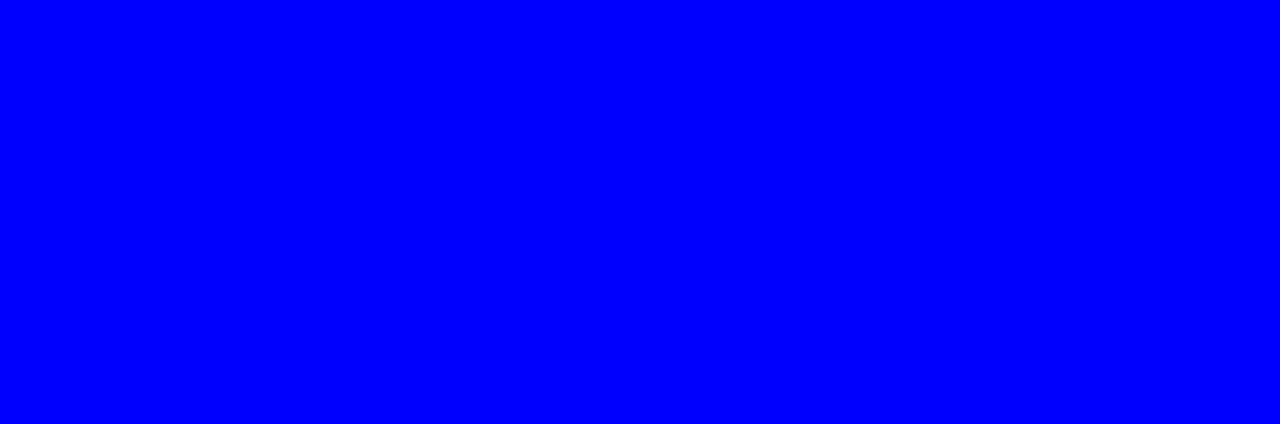
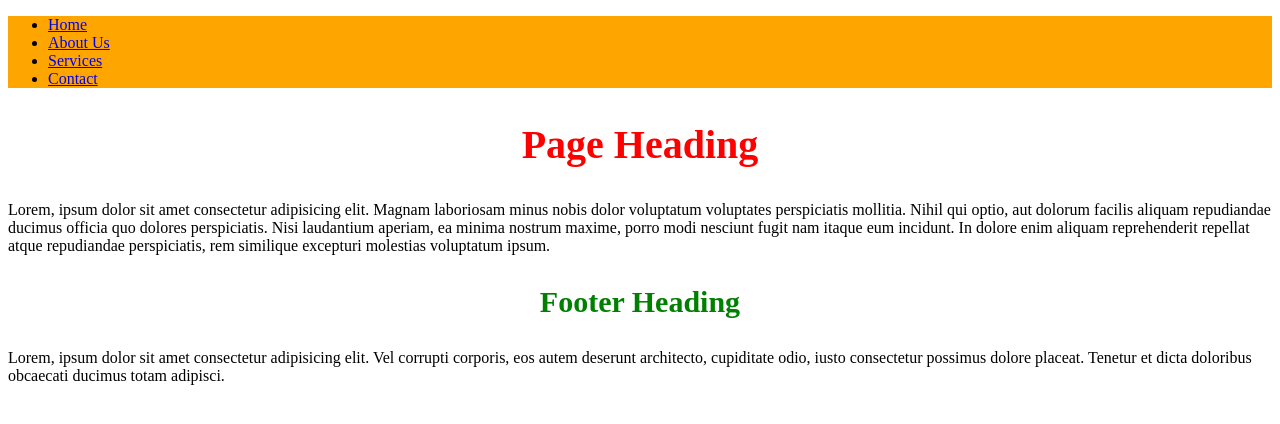
Before and after one commit to startek591/sass-tutorial, a website: page index.html in a window 1280 px wide. Drawn offline with Linux system fonts and the light colour scheme.

Commit message:
Creating scss variables, local, and global scope and using local scope

```diff
--- a/index.html
+++ b/index.html
@@ -6,5 +6,38 @@
     <link rel="stylesheet" href="css/main.css" />
     <title>Document</title>
   </head>
-  <body></body>
+  <body>
+    <nav class="nav">
+      <ul>
+        <li><a href="#">Home</a></li>
+        <li><a href="#">About Us</a></li>
+        <li><a href="#">Services</a></li>
+        <li><a href="#">Contact</a></li>
+      </ul>
+    </nav>
+
+    <section class="banner">
+      <h1>Page Heading</h1>
+      <p>
+        Lorem, ipsum dolor sit amet consectetur adipisicing elit. Magnam
+        laboriosam minus nobis dolor voluptatum voluptates perspiciatis
+        mollitia. Nihil qui optio, aut dolorum facilis aliquam repudiandae
+        ducimus officia quo dolores perspiciatis. Nisi laudantium aperiam, ea
+        minima nostrum maxime, porro modi nesciunt fugit nam itaque eum
+        incidunt. In dolore enim aliquam reprehenderit repellat atque
+        repudiandae perspiciatis, rem similique excepturi molestias voluptatum
+        ipsum.
+      </p>
+    </section>
+
+    <footer class="footer">
+      <h3>Footer Heading</h3>
+      <p>
+        Lorem, ipsum dolor sit amet consectetur adipisicing elit. Vel corrupti
+        corporis, eos autem deserunt architecto, cupiditate odio, iusto
+        consectetur possimus dolore placeat. Tenetur et dicta doloribus
+        obcaecati ducimus totam adipisci.
+      </p>
+    </footer>
+  </body>
 </html>
--- a/scss/main.scss
+++ b/scss/main.scss
@@ -1,3 +1,27 @@
-body {
-  background-color: blue;
+// Create variables
+// Global scope
+$color-primary: orange;
+$color-secondary: green;
+$color-tertiary: royalblue;
+
+$font-lg: 40px;
+$font-md: 30px;
+$font-sm: 20px;
+
+.nav {
+  // Local scope
+  background-color: $color-primary;
 }
+
+.banner h1 {
+  $color-secondary: red;
+  font-size: $font-lg;
+  color: $color-secondary;
+  text-align: center;
+}
+
+.footer h3 {
+  font-size: $font-md;
+  color: $color-secondary;
+  text-align: center;
+}
```
Also changed, not shown: css/main.css.
